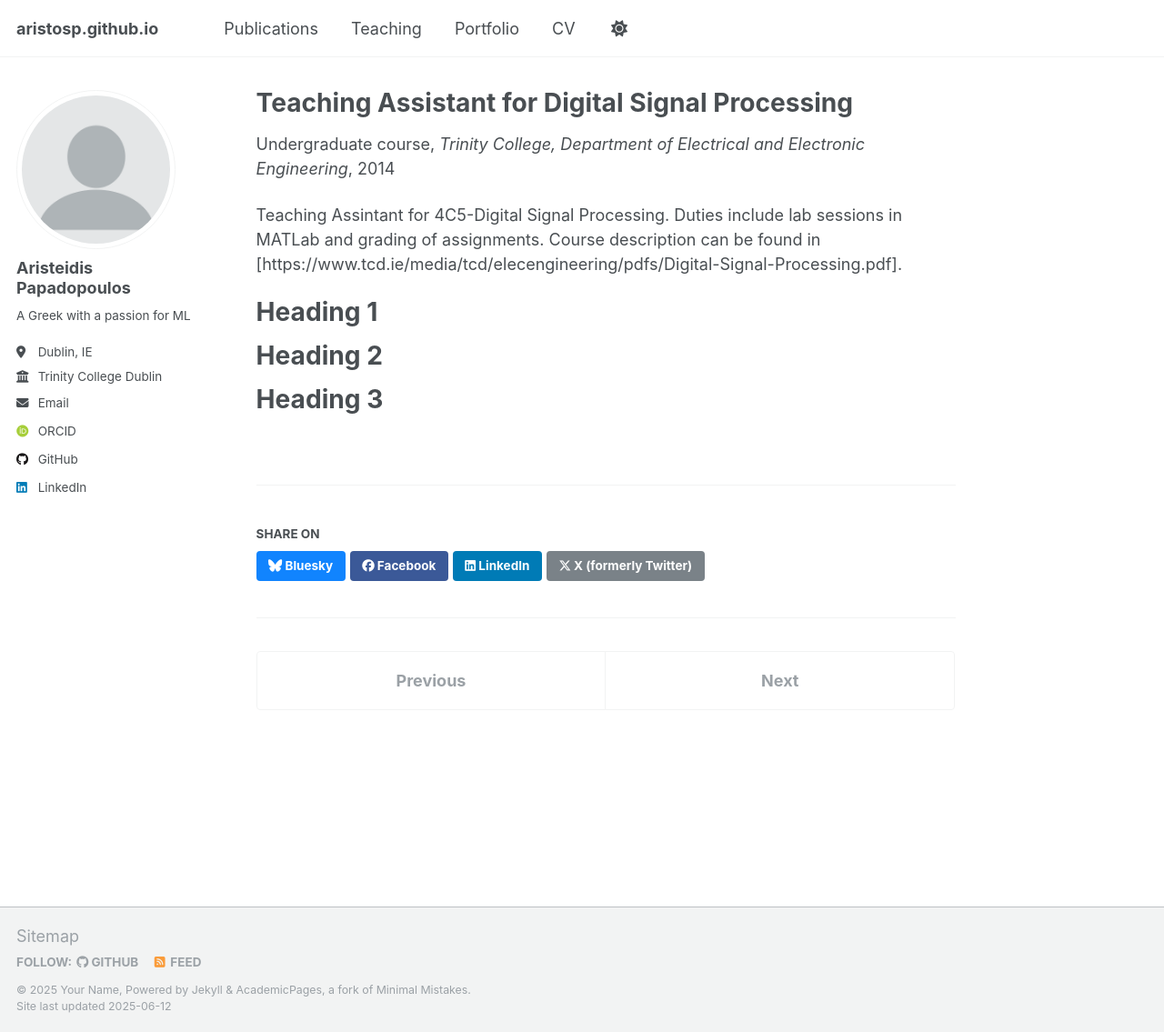
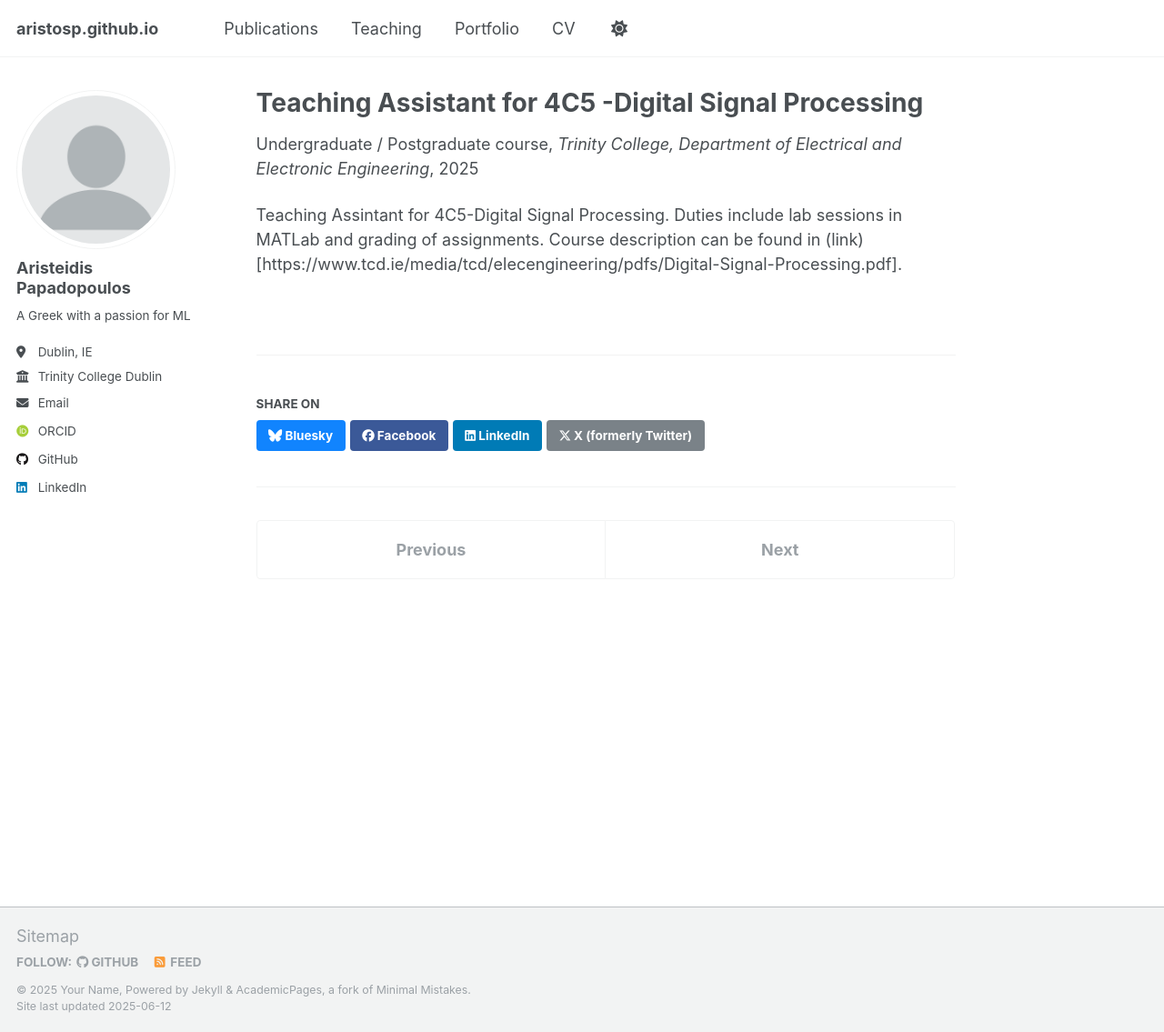
Before and after one commit to aristosp/aristosp.github.io, a Jekyll site: the page built from _teaching/2014-spring-teaching-1.md, in a window 1280 px wide and 1135 px high. Shown: the whole window at 91% size. Built offline with Jekyll 4.4.1, drawn with Linux system fonts in a browser that asks for light colours; some web fonts are replaced.

Commit message:
Update 2014-spring-teaching-1.md

```diff
--- a/_teaching/2014-spring-teaching-1.md
+++ b/_teaching/2014-spring-teaching-1.md
@@ -1,20 +1,11 @@
 ---
-title: "Teaching Assistant for Digital Signal Processing"
+title: "Teaching Assistant for 4C5 -Digital Signal Processing"
 collection: teaching
-type: "Undergraduate course"
+type: "Undergraduate / Postgraduate course"
 permalink:
 venue: "Trinity College, Department of Electrical and Electronic Engineering"
-date: 2014-01-01
+date: 2024, 2025
 location: "Dublin, Ireland"
 ---
 
-Teaching Assintant for 4C5-Digital Signal Processing. Duties include lab sessions in MATLab and grading of assignments. Course description can be found in [https://www.tcd.ie/media/tcd/elecengineering/pdfs/Digital-Signal-Processing.pdf].
-
-Heading 1
-======
-
-Heading 2
-======
-
-Heading 3
-======
+Teaching Assintant for 4C5-Digital Signal Processing. Duties include lab sessions in MATLab and grading of assignments. Course description can be found in (link) [https://www.tcd.ie/media/tcd/elecengineering/pdfs/Digital-Signal-Processing.pdf].
```
